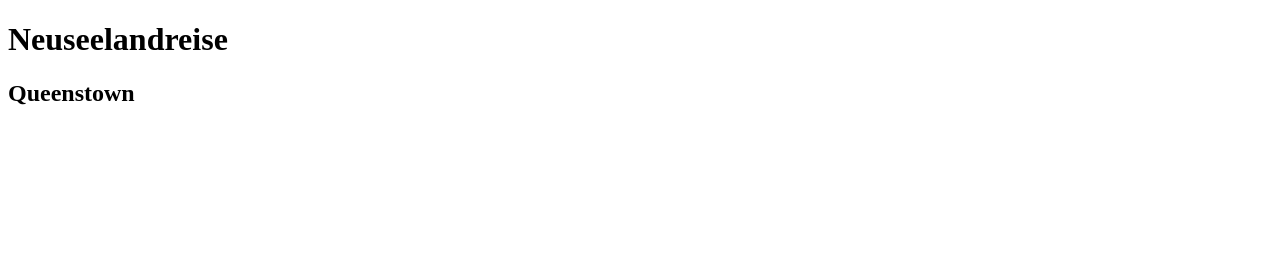
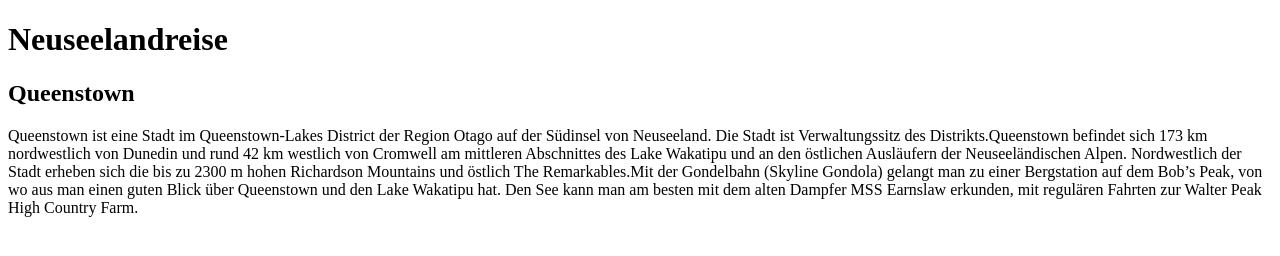
Before and after one commit to lena-fried/nz, a plain HTML site: page index.html in a window 1280 px wide. Drawn offline with Linux system fonts and the light colour scheme.

Commit message:
Text eingefügt

```diff
--- a/index.html
+++ b/index.html
@@ -9,5 +9,6 @@
 <body>
     <h1>Neuseelandreise</h1>
     <h2>Queenstown</h2>
+    <p>Queenstown ist eine Stadt im Queenstown-Lakes District der Region Otago auf der Südinsel von Neuseeland. Die Stadt ist Verwaltungssitz des Distrikts.Queenstown befindet sich 173 km nordwestlich von Dunedin und rund 42 km westlich von Cromwell am mittleren Abschnittes des Lake Wakatipu und an den östlichen Ausläufern der Neuseeländischen Alpen. Nordwestlich der Stadt erheben sich die bis zu 2300 m hohen Richardson Mountains und östlich The Remarkables.Mit der Gondelbahn (Skyline Gondola) gelangt man zu einer Bergstation auf dem Bob’s Peak, von wo aus man einen guten Blick über Queenstown und den Lake Wakatipu hat. Den See kann man am besten mit dem alten Dampfer MSS Earnslaw erkunden, mit regulären Fahrten zur Walter Peak High Country Farm.</p>
 </body>
 </html>
```
